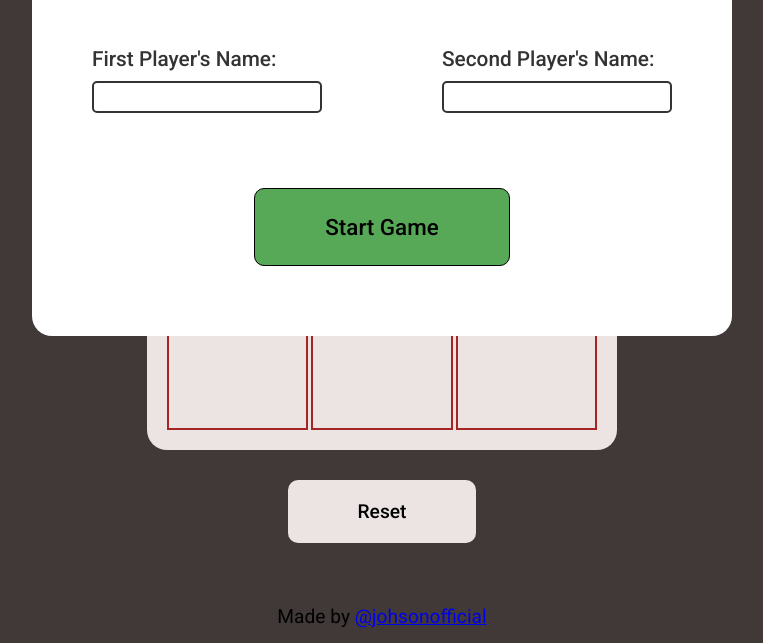
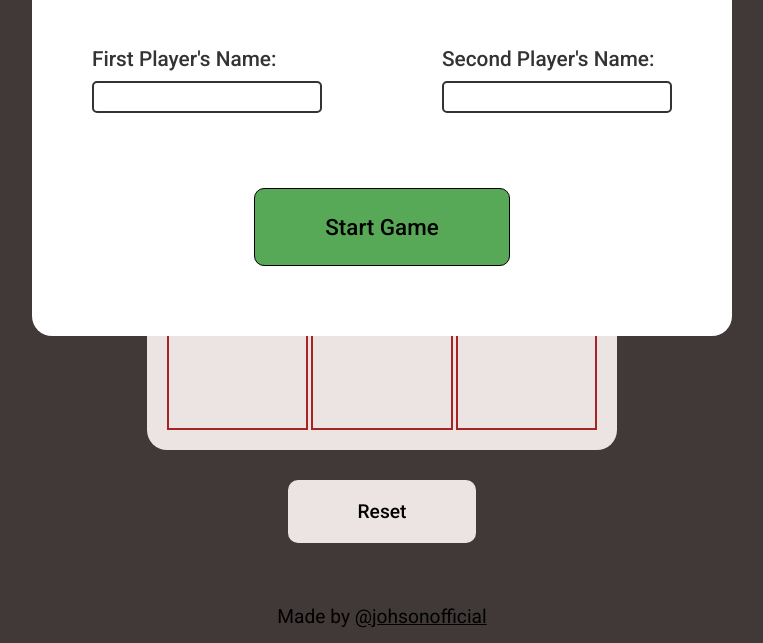
Before and after one commit to johnsonofficial/tic-tac-toe, a plain HTML site: page index.html in a window 1280 px wide. Shown: the part 300-943 px from the top of the page, without its empty margins (258-1021 px from the left). Drawn offline with Linux system fonts and the light colour scheme.

Commit message:
Initial commit

```diff
--- a/index.html
+++ b/index.html
@@ -54,7 +54,7 @@
 
     <footer>
         <p>
-         Made by <a href="https://github.com/johsonraj" target="_blank">@johsonofficial</a>
+         Made by <a  href="https://github.com/johsonraj" target="_blank" style="color: rgb(0, 0, 0);">@johsonofficial</a>
         </p>
     </footer>
 
```
Also changed, not shown: 1 other file.
